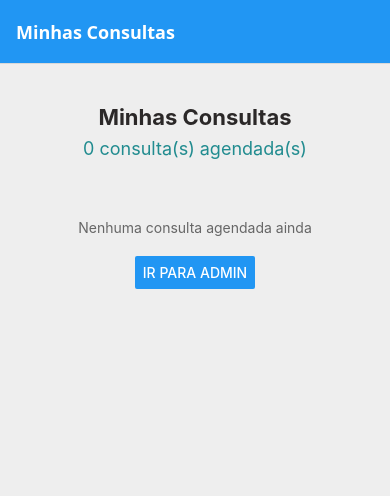
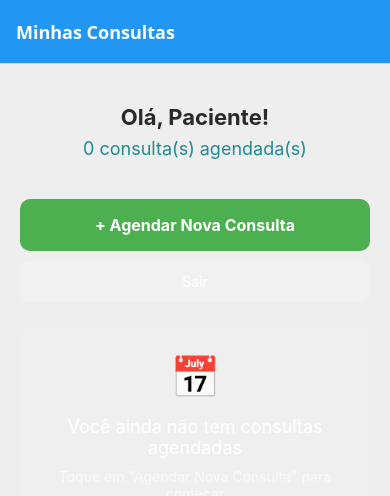
Before and after one commit to grazialencar/sistema-consultas-mobile, a React Native app: screen /Home in a window 390 px wide. Shown: the top 496 px of the page. Built offline with nearby package versions, Linux system fonts and the light colour scheme.

Commit message:
feat: Home.tsx atualizado com useFocusEffect.

```diff
--- a/src/screens/Home.tsx
+++ b/src/screens/Home.tsx
@@ -1,38 +1,124 @@
-import React, { useState, useEffect } from "react";
-import { View, Text, ScrollView, Button, Alert } from "react-native";
+import React, { useState } from "react";
+import { View, Text, ScrollView, TouchableOpacity, Alert } from "react-native";
 import { StatusBar } from "expo-status-bar";
-import AsyncStorage from "@react-native-async-storage/async-storage";
+import { useFocusEffect } from "@react-navigation/native";
 import { Consulta } from "../interfaces/consulta";
 import { ConsultaCard } from "../components";
 import { styles } from "../styles/app.styles";
-import { obterConsultas, salvarConsultas } from "../services/storage";
+import {
+  obterConsultas,
+  salvarConsultas,
+  obterPacienteLogado,
+  removerPacienteLogado
+} from "../services/storage";
 
 export default function Home({ navigation }: any) {
   const [consultas, setConsultas] = useState<Consulta[]>([]);
+  const [nomePaciente, setNomePaciente] = useState("");
 
-  useEffect(() => {
-    carregarConsultas();
-  }, []);
+  // Carrega dados sempre que a tela ganhar foco
+  useFocusEffect(
+    React.useCallback(() => {
+      carregarDados();
+    }, [])
+  );
 
-  async function carregarConsultas() {
-    const consultasSalvas = await obterConsultas();
-    setConsultas(consultasSalvas);
+  async function carregarDados() {
+    // Verifica se há paciente logado
+    const paciente = await obterPacienteLogado();
+    if (!paciente) {
+      // Se não houver, redireciona para login
+      console.log("Nenhum paciente logado - redirecionando para Login");
+      navigation.replace("Login");
+      return;
+    }
+
+    setNomePaciente(paciente.nome);
+    console.log("Paciente logado:", paciente.nome);
+
+    // Carrega consultas do paciente
+    const todasConsultas = await obterConsultas();
+    const consultasDoPaciente = todasConsultas.filter(
+      (c) => c.paciente.id === paciente.id
+    );
+    setConsultas(consultasDoPaciente);
+    console.log(`Carregadas ${consultasDoPaciente.length} consultas para ${paciente.nome}`);
   }
 
   async function confirmarConsulta(consultaId: number) {
+    try {
+      // Atualiza estado local
       const consultasAtualizadas = consultas.map((c) =>
         c.id === consultaId ? { ...c, status: "confirmada" as const } : c
       );
       setConsultas(consultasAtualizadas);
-    await salvarConsultas(consultasAtualizadas);
+
+      // Atualiza todas as consultas no storage
+      const todasConsultas = await obterConsultas();
+      const consultasAtualizadasCompletas = todasConsultas.map((c) =>
+        c.id === consultaId ? { ...c, status: "confirmada" as const } : c
+      );
+      await salvarConsultas(consultasAtualizadasCompletas);
+
+      Alert.alert("Sucesso", "Consulta confirmada com sucesso!");
+    } catch (erro) {
+      console.error("Erro ao confirmar consulta:", erro);
+      Alert.alert("Erro", "Não foi possível confirmar a consulta");
+    }
   }
 
   async function cancelarConsulta(consultaId: number) {
+    Alert.alert(
+      "Cancelar Consulta",
+      "Tem certeza que deseja cancelar esta consulta?",
+      [
+        { text: "Não", style: "cancel" },
+        {
+          text: "Sim",
+          onPress: async () => {
+            try {
+              // Atualiza estado local
               const consultasAtualizadas = consultas.map((c) =>
                 c.id === consultaId ? { ...c, status: "cancelada" as const } : c
               );
               setConsultas(consultasAtualizadas);
-    await salvarConsultas(consultasAtualizadas);
+
+              // Atualiza todas as consultas no storage
+              const todasConsultas = await obterConsultas();
+              const consultasAtualizadasCompletas = todasConsultas.map((c) =>
+                c.id === consultaId ? { ...c, status: "cancelada" as const } : c
+              );
+              await salvarConsultas(consultasAtualizadasCompletas);
+
+              Alert.alert("Sucesso", "Consulta cancelada com sucesso!");
+            } catch (erro) {
+              console.error("Erro ao cancelar consulta:", erro);
+              Alert.alert("Erro", "Não foi possível cancelar a consulta");
+            }
+          },
+        },
+      ]
+    );
+  }
+
+  async function handleLogout() {
+    Alert.alert("Sair", "Deseja realmente sair da sua conta?", [
+      { text: "Cancelar", style: "cancel" },
+      {
+        text: "Sair",
+        onPress: async () => {
+          try {
+            console.log("Fazendo logout...");
+            await removerPacienteLogado();
+            console.log("Paciente removido, navegando para Login");
+            navigation.replace("Login");
+          } catch (erro) {
+            console.error("Erro ao fazer logout:", erro);
+            Alert.alert("Erro", "Não foi possível fazer logout");
+          }
+        },
+      },
+    ]);
   }
 
   return (
@@ -40,21 +126,57 @@ export default function Home({ navigation }: any) {
       <StatusBar style="light" />
       <ScrollView contentContainerStyle={styles.scrollContent}>
         <View style={styles.header}>
-          <Text style={styles.titulo}>Minhas Consultas</Text>
+          <Text style={styles.titulo}>Olá, {nomePaciente || "Paciente"}!</Text>
           <Text style={styles.subtitulo}>
             {consultas.length} consulta(s) agendada(s)
           </Text>
         </View>
 
+        {/* Botões de ação */}
+        <View style={{ marginBottom: 20 }}>
+          <TouchableOpacity
+            style={{
+              backgroundColor: "#4CAF50",
+              padding: 16,
+              borderRadius: 10,
+              marginBottom: 10,
+            }}
+            onPress={() => navigation.navigate("Agendamento")}
+          >
+            <Text style={{ color: "#fff", fontSize: 16, fontWeight: "bold", textAlign: "center" }}>
+              + Agendar Nova Consulta
+            </Text>
+          </TouchableOpacity>
+
+          <TouchableOpacity
+            style={{
+              backgroundColor: "rgba(255,255,255,0.2)",
+              padding: 12,
+              borderRadius: 10,
+            }}
+            onPress={handleLogout}
+          >
+            <Text style={{ color: "#fff", fontSize: 14, textAlign: "center" }}>
+              Sair
+            </Text>
+          </TouchableOpacity>
+        </View>
+
+        {/* Lista de consultas */}
         {consultas.length === 0 ? (
-          <View style={{ padding: 20, alignItems: "center" }}>
-            <Text style={{ color: "#666", marginBottom: 20 }}>
-              Nenhuma consulta agendada ainda
+          <View style={{
+            backgroundColor: "rgba(255,255,255,0.1)",
+            padding: 30,
+            borderRadius: 15,
+            alignItems: "center"
+          }}>
+            <Text style={{ fontSize: 40, marginBottom: 15 }}>📅</Text>
+            <Text style={{ color: "#fff", fontSize: 18, marginBottom: 10, textAlign: "center" }}>
+              Você ainda não tem consultas agendadas
             </Text>
-            <Button
-              title="Ir para Admin"
-              onPress={() => navigation.navigate("Admin")}
-            />
+            <Text style={{ color: "rgba(255,255,255,0.6)", fontSize: 14, textAlign: "center" }}>
+              Toque em "Agendar Nova Consulta" para começar
+            </Text>
           </View>
         ) : (
           consultas.map((consulta) => (
```
Lines whose indentation alone changed are shown as unchanged.
